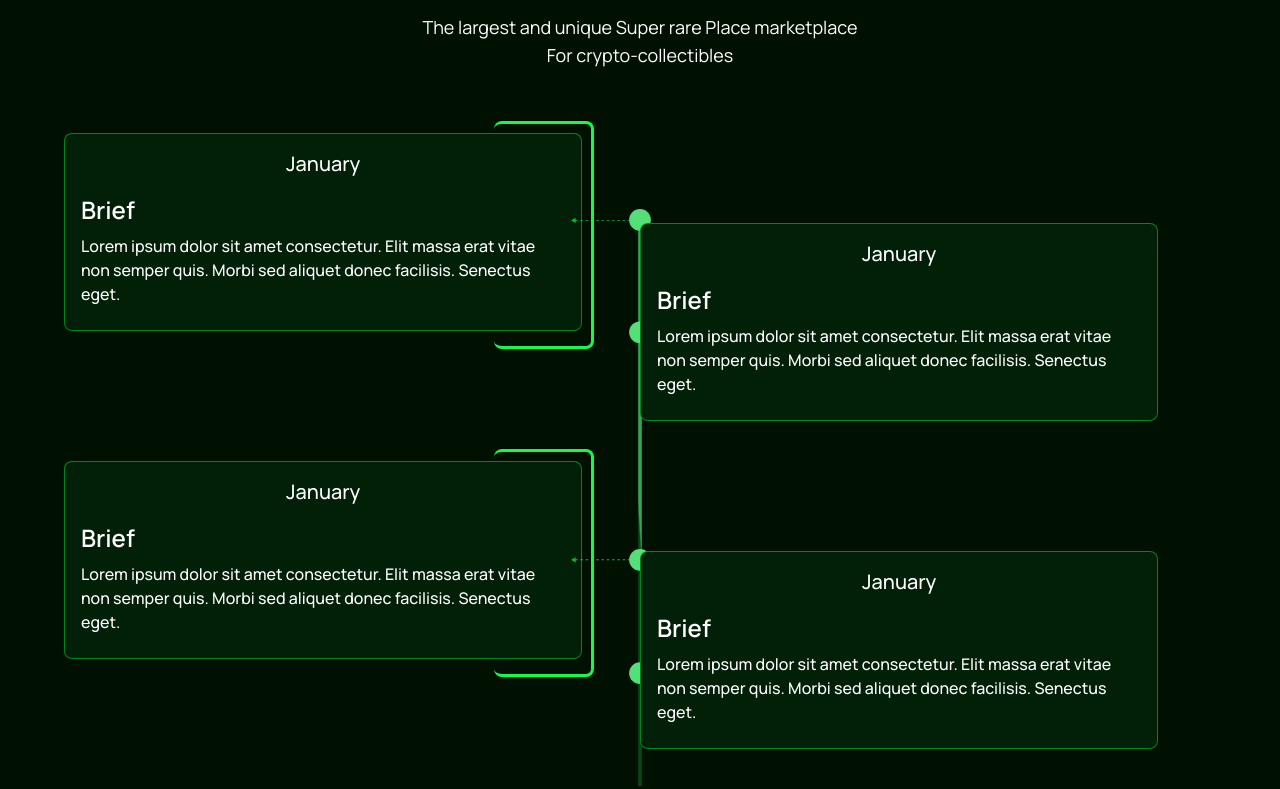
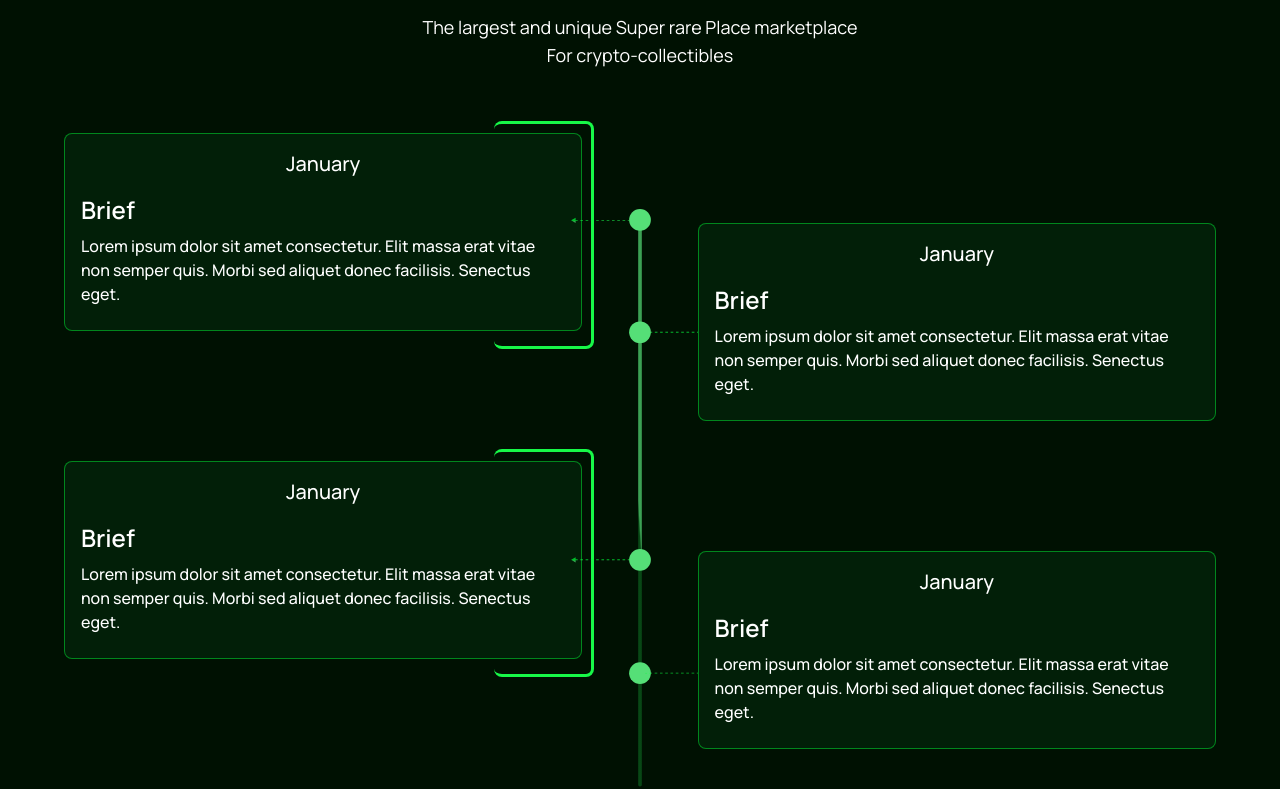
Before and after one commit to gift56/DxxCoin, a React (Vite) app: page / in a window 1280 px wide. Shown: the part 1944-2733 px from the top of the page. Built offline with nearby package versions, Linux system fonts and the light colour scheme.

Commit message:
done positioning some stuff

```diff
--- a/src/components/RoadMap.jsx
+++ b/src/components/RoadMap.jsx
@@ -33,7 +33,7 @@ const RoadMap = () => {
                 </div>
               </div>
               <div className="flex-1 md:mt-[90px]">
-                <div className="border-[#00ff3775] rounded-lg p-4 pb-6 flex flex-col items-center justify-center border gap-4 md:w-[90%] relative  z-10 bg-[#021f08] w-full">
+                <div className="border-[#00ff3775] rounded-lg p-4 pb-6 flex flex-col items-center justify-center border gap-4 md:w-[90%] relative  z-10 bg-[#021f08] w-full ml-auto">
                   <h1 className="text-xl font-medium">January</h1>
                   <div className="flex flex-col gap-2 items-start justify-start w-full">
                     <h2 className="text-2xl font-semibold text-white">Brief</h2>
@@ -61,7 +61,7 @@ const RoadMap = () => {
                 </div>
               </div>
               <div className="flex-1 md:mt-[90px]">
-                <div className="border-[#00ff3775] rounded-lg p-4 pb-6 flex flex-col items-center justify-center border gap-4 md:w-[90%] relative  z-10 bg-[#021f08] w-full">
+                <div className="border-[#00ff3775] rounded-lg p-4 pb-6 flex flex-col items-center justify-center border gap-4 md:w-[90%] relative  z-10 bg-[#021f08] w-full ml-auto">
                   <h1 className="text-xl font-medium">January</h1>
                   <div className="flex flex-col gap-2 items-start justify-start w-full">
                     <h2 className="text-2xl font-semibold text-white">Brief</h2>
```
